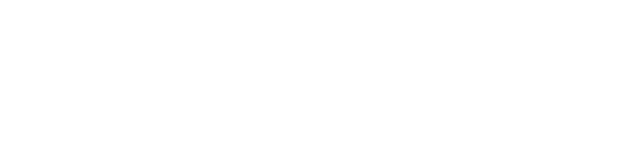
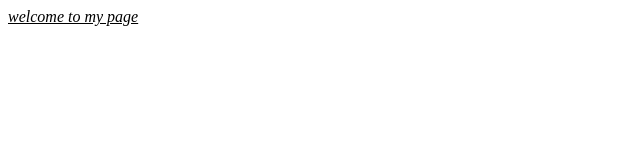
Before and after one commit to srivalli-cloud/myawsrepo, a plain HTML site: page index.html in a window 1280 px wide. Shown: the whole page, without its empty margins (0-640 px from the left). Drawn offline with Linux system fonts and the light colour scheme.

Commit message:
body code added

```diff
--- a/index.html
+++ b/index.html
@@ -2,4 +2,8 @@
 	<head>
 		<title>welcome to my web page</title>
 	</head>
+	<body>
+		<centre><u><i>welcome to my page</i></u></centre>
+	</body>
+
 </html>
```
